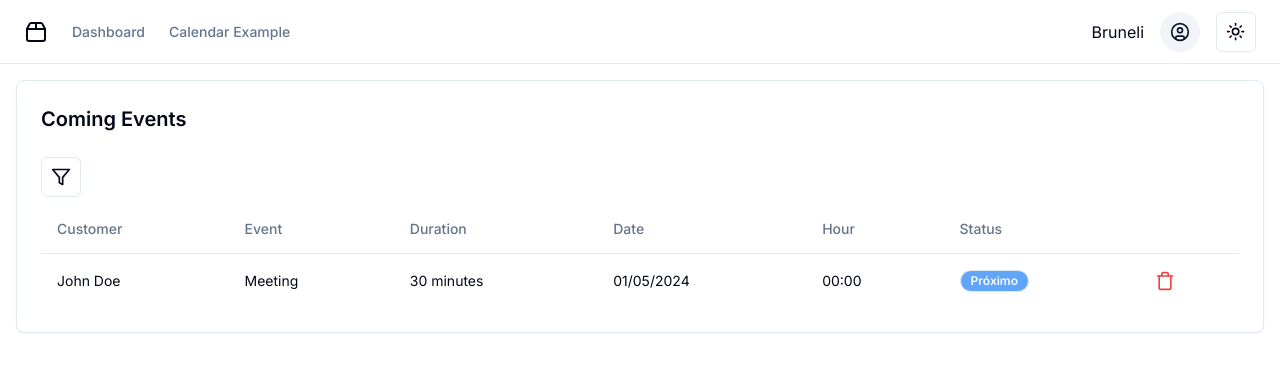
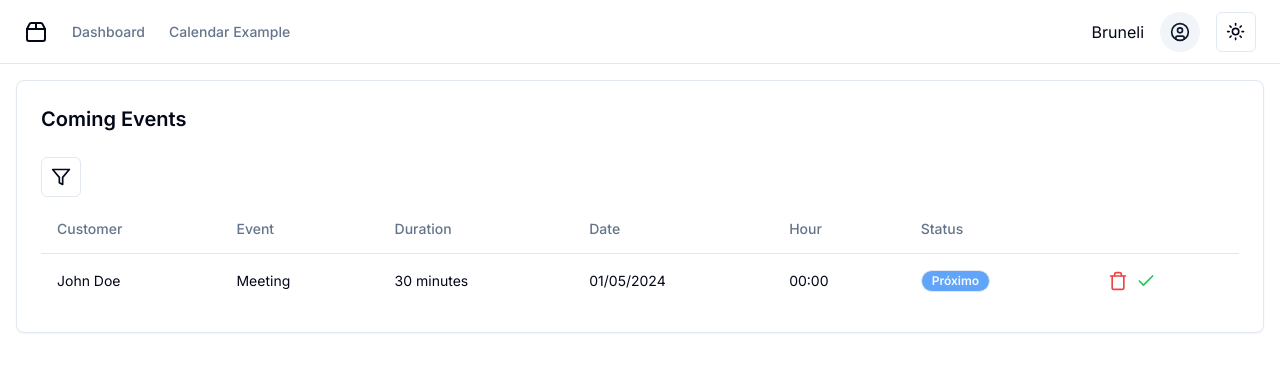
Before and after one commit to pedrobruneli/calendar, a Next.js app: page / in a window 1280 px wide. Shown: the top 372 px of the page. Built offline with nearby package versions, Linux system fonts and the light colour scheme.

Commit message:
feat: remove resizeble and add finish event button

```diff
--- a/src/app/calendar/[id]/[date]/page.tsx
+++ b/src/app/calendar/[id]/[date]/page.tsx
@@ -136,13 +136,17 @@ export default function SchedulerPage({ params }: SchedulerPage) {
               <FormItem>
                 <FormLabel>Description</FormLabel>
                 <FormControl>
-                  <Textarea maxLength={400} {...field} />
+                  <Textarea
+                    className="resize-none"
+                    maxLength={400}
+                    {...field}
+                  />
                 </FormControl>
                 <FormMessage />
               </FormItem>
             )}
           />
-          <Button type="submit" className="max-w-32">
+          <Button type="submit" className="max-w-32 mt-5">
             Agendar
           </Button>
         </form>
--- /dev/null
+++ b/src/app/components/finish-event.tsx
@@ -0,0 +1,33 @@
+import { Button } from "@/components/ui/button";
+import {
+  Popover,
+  PopoverClose,
+  PopoverContent,
+  PopoverTrigger,
+} from "@/components/ui/popover";
+import { Check, Trash } from "lucide-react";
+
+type FinishEventProps = {
+  onFinish: () => void;
+};
+
+export const FinishEvent = ({ onFinish }: FinishEventProps) => {
+  return (
+    <Popover>
+      <PopoverTrigger asChild>
+        <Check className="w-5 h-5 text-green-500 cursor-pointer" />
+      </PopoverTrigger>
+      <PopoverContent>
+        <div className="flex flex-col gap-2">
+          Are you sure you want to mark this event as done?
+          <div className="flex gap-2 justify-end">
+            <Button onClick={onFinish}>Yes</Button>
+            <PopoverClose asChild>
+              <Button variant="destructive">No</Button>
+            </PopoverClose>
+          </div>
+        </div>
+      </PopoverContent>
+    </Popover>
+  );
+};
--- a/src/app/page.tsx
+++ b/src/app/page.tsx
@@ -15,6 +15,7 @@ import { cn } from "@/lib/utils";
 import { EventsFilters } from "./components/events-filters";
 import { useEventFilter } from "./components/contexts/event-filters/event-filter.context";
 import { statusMapping } from "./components/contexts/event-filters/event-filter.types";
+import { FinishEvent } from "./components/finish-event";
 
 type Event = {
   id: number;
@@ -63,6 +64,14 @@ export default function Home() {
 
   const handleDelete = (id: number) => () => {
     setEvents((events) => events.filter((event) => event.id !== id));
+  };
+
+  const handleFinish = (id: number) => () => {
+    setEvents((events) =>
+      events.map((event) =>
+        event.id === id ? { ...event, status: "done" } : event
+      )
+    );
   };
 
   const { filters } = useEventFilter();
@@ -121,7 +130,12 @@ export default function Home() {
                           </Badge>
                         </TableCell>
                         <TableCell>
-                          <DeleteEvent onDelete={handleDelete(event.id)} />
+                          <div className="flex gap-2">
+                            <DeleteEvent onDelete={handleDelete(event.id)} />
+                            {event.status === "upcoming" && (
+                              <FinishEvent onFinish={handleFinish(event.id)} />
+                            )}{" "}
+                          </div>
                         </TableCell>
                       </TableRow>
                     ))}
```
Also changed, not shown: src/components/ui/textarea.tsx (+6 -6 lines).
